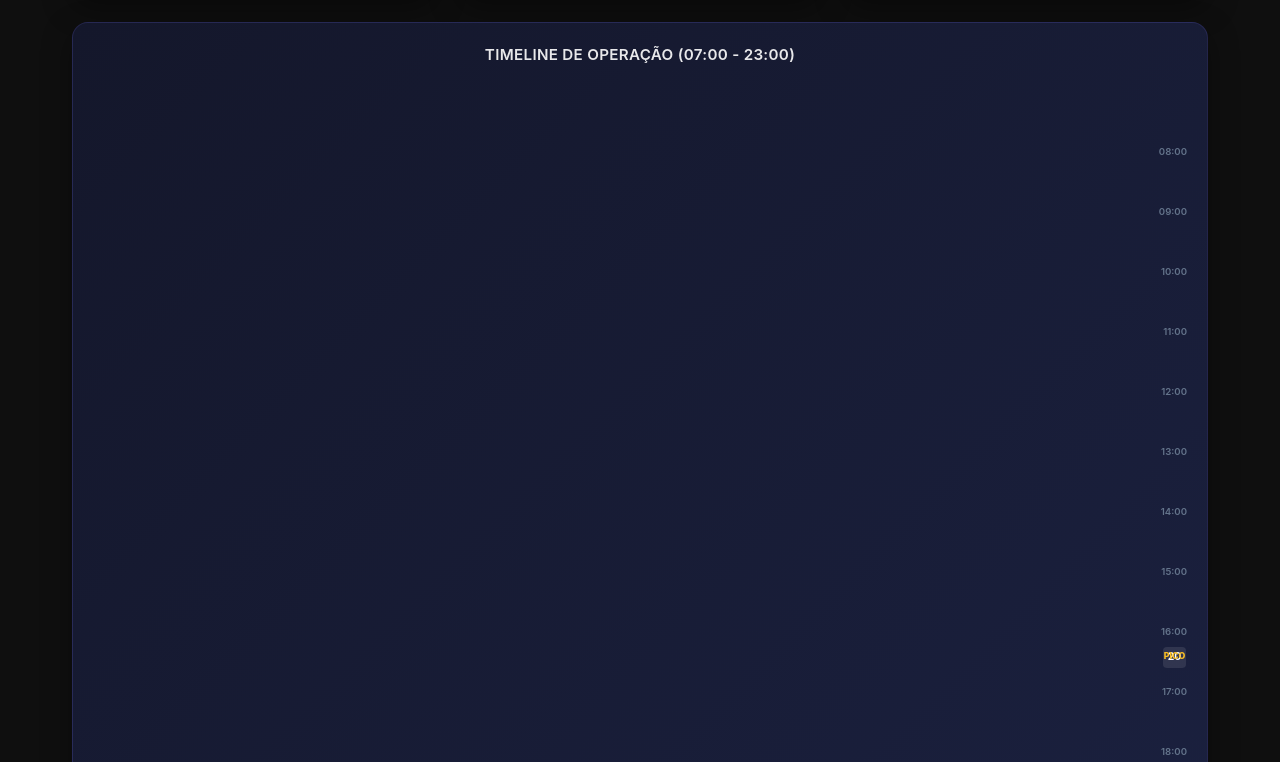
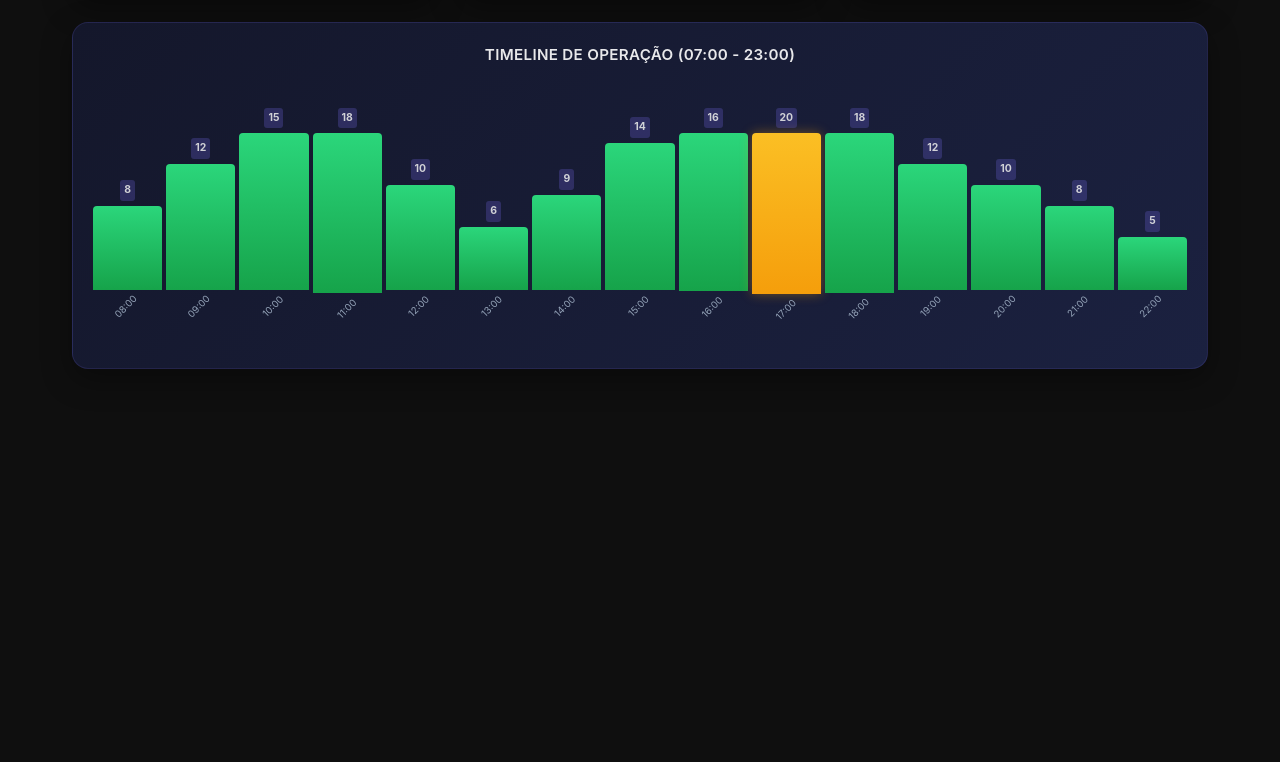
Before and after one commit to nathanbarretosilveira-dev/dash, a React (Vite) app: page / in a window 1280 px wide. Shown: the part 858-1620 px from the top of the page. After the commit the page ends 1299 px from the top, so only its background shows below. Built offline with nearby package versions, Linux system fonts and the light colour scheme.

Commit message:
Update charts.css

```diff
--- a/src/components/charts.css
+++ b/src/components/charts.css
@@ -155,15 +155,17 @@
 .turno-bar.depois { background: linear-gradient(90deg, #8b5cf6, #a78bfa); }
 
 /* =====================================================
-   TIMELINE DE OPERAÇÃO (MELHORADA)
+   TIMELINE DE OPERAÇÃO (CORREÇÃO HORIZONTAL)
    ===================================================== */
 .timeline-container {
   display: flex;
-  align-items: flex-end;
+  flex-direction: row; /* Garante a horizontalidade */
+  align-items: flex-end; /* Alinha as barras na base */
   justify-content: space-between;
-  height: 240px;
-  gap: 8px;
-  padding-top: 20px;
+  height: 200px; /* Altura fixa para o gráfico */
+  width: 100%;
+  padding: 20px 0;
+  gap: 4px;
 }
 
 .timeline-item {
@@ -171,60 +173,51 @@
   display: flex;
   flex-direction: column;
   align-items: center;
+  justify-content: flex-end;
   height: 100%;
-  justify-content: flex-end;
+  position: relative;
 }
 
 .timeline-value {
   font-size: 0.65rem;
   font-weight: 700;
   color: #fff;
-  margin-bottom: 6px;
-  background: rgba(255, 255, 255, 0.1);
-  padding: 2px 5px;
-  border-radius: 4px;
-  opacity: 0; /* Escondido por padrão, aparece no hover ou se for pico */
-  transition: opacity 0.3s;
-}
-
-.timeline-item:hover .timeline-value,
-.timeline-item.pico .timeline-value {
-  opacity: 1;
+  margin-bottom: 5px;
+  background: rgba(124, 108, 246, 0.3);
+  padding: 2px 4px;
+  border-radius: 3px;
+  /* Opcional: mostrar apenas no hover para não poluir */
+  opacity: 0.8;
 }
 
 .timeline-bar {
   width: 100%;
-  min-width: 12px;
-  max-width: 40px;
+  min-width: 8px;
+  background: linear-gradient(180deg, #2bd67b, #16a34a);
   border-radius: 4px 4px 0 0;
-  background: linear-gradient(180deg, #2bd67b, #16a34a);
-  transition: height 0.5s cubic-bezier(0.175, 0.885, 0.32, 1.275);
-  position: relative;
+  transition: height 0.4s ease;
 }
 
-/* Estilo para Horário de Pico */
+/* Destaque de Pico */
 .timeline-item.pico .timeline-bar {
-  background: linear-gradient(180deg, #f59e0b, #d97706);
-  box-shadow: 0 0 15px rgba(245, 158, 11, 0.4);
-}
-
-.timeline-item.pico .timeline-bar::after {
-  content: 'PICO';
-  position: absolute;
-  top: -25px;
-  left: 50%;
-  transform: translateX(-50%);
-  font-size: 0.55rem;
-  color: #fbbf24;
-  font-weight: 800;
+  background: linear-gradient(180deg, #fbbf24, #f59e0b);
+  box-shadow: 0 0 12px rgba(245, 158, 11, 0.4);
 }
 
 .timeline-label {
   font-size: 0.6rem;
-  color: #64748b;
-  margin-top: 10px;
-  font-weight: 600;
+  color: #94a3b8;
+  margin-top: 8px;
   white-space: nowrap;
+  /* Rotacionar levemente se houver muitos horários para não sobrepor */
+  transform: rotate(-45deg);
+  height: 20px;
+}
+
+/* Ajuste específico para o card da timeline */
+.timeline-fullwidth .chart-content {
+  height: 280px;
+  padding-bottom: 30px; /* Espaço para os rótulos rotacionados */
 }
 
 /* =====================================================
```
